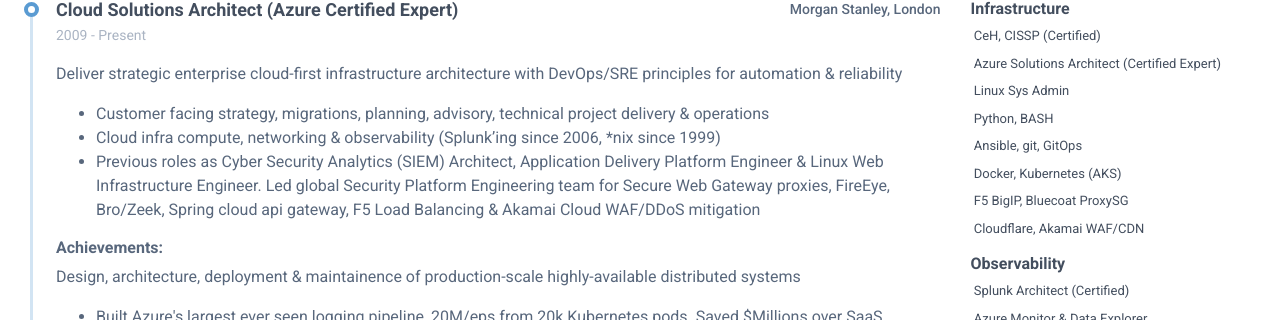
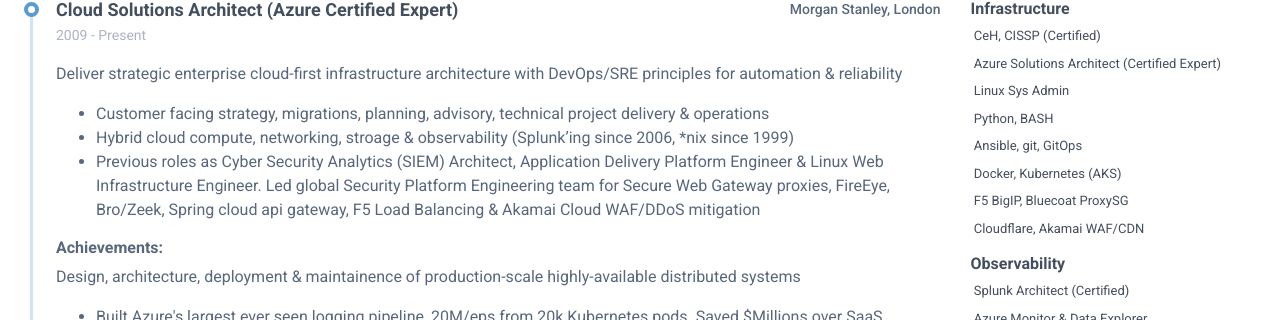
Before and after one commit to Hamy200/resume, a Jekyll site: the page built from index.markdown, in a window 1280 px wide. Shown: the part 368-688 px from the top of the page. Built offline with Jekyll 4.4.1, drawn with Linux system fonts in a browser that asks for light colours; nearby versions of some CDN libraries.

Commit message:
Update data.yml

```diff
--- a/_data/data.yml
+++ b/_data/data.yml
@@ -43,7 +43,7 @@ experiences:
     details: |
         Deliver strategic enterprise cloud-first infrastructure architecture with DevOps/SRE principles for automation & reliability
         - Customer facing strategy, migrations, planning, advisory, technical project delivery & operations
-        - Cloud infra compute, networking & observability (Splunk'ing since 2006, *nix since 1999)
+        - Hybrid cloud compute, networking, stroage & observability (Splunk'ing since 2006, *nix since 1999)
         - Previous roles as Cyber Security Analytics (SIEM) Architect, Application Delivery Platform Engineer & Linux Web Infrastructure Engineer. Led global Security Platform Engineering team for Secure Web Gateway proxies, FireEye, Bro/Zeek, Spring cloud api gateway, F5 Load Balancing & Akamai Cloud WAF/DDoS mitigation
     achievements:
       desc: |
```
